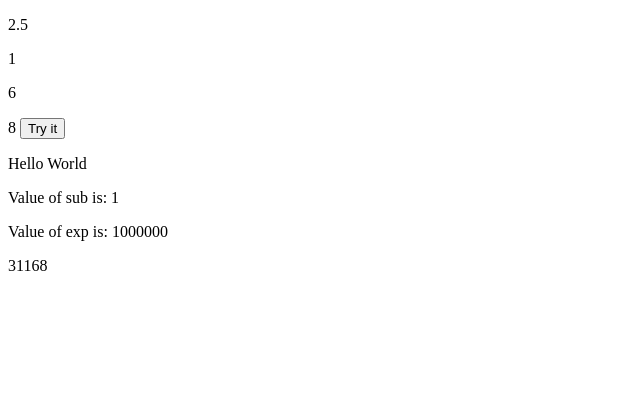
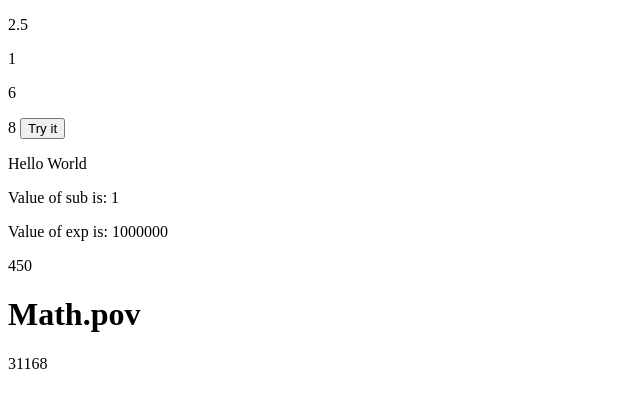
Before and after one commit to muthu8985/javasccriptdaytwo, a plain HTML site: page index.html in a window 1280 px wide. Shown: the whole page, without its empty margins (0-640 px from the left). Drawn offline with Linux system fonts and the light colour scheme.

Commit message:
added bodmas and math pov learn

```diff
--- a/index.html
+++ b/index.html
@@ -70,7 +70,17 @@ document.write(wd);
     document.getElementById("demoexp").innerHTML = "Value of exp is: " + exp;
     </script>
 
-    </body>
+    <!-- bodmas rule  -->
+     <script>
+        let bod=(100+50)*3;
+        document.write(bod);
+     </script>
+     <!-- math.pow -->
+      <h1 id="maths">Math.pov</h1>
+      <script>
+        let math=5;
+        document.getElementById(maths).innerhtml=(math,2)
+      </script>
     <script src="index.js"></script>
   </body>
 </html>
```
